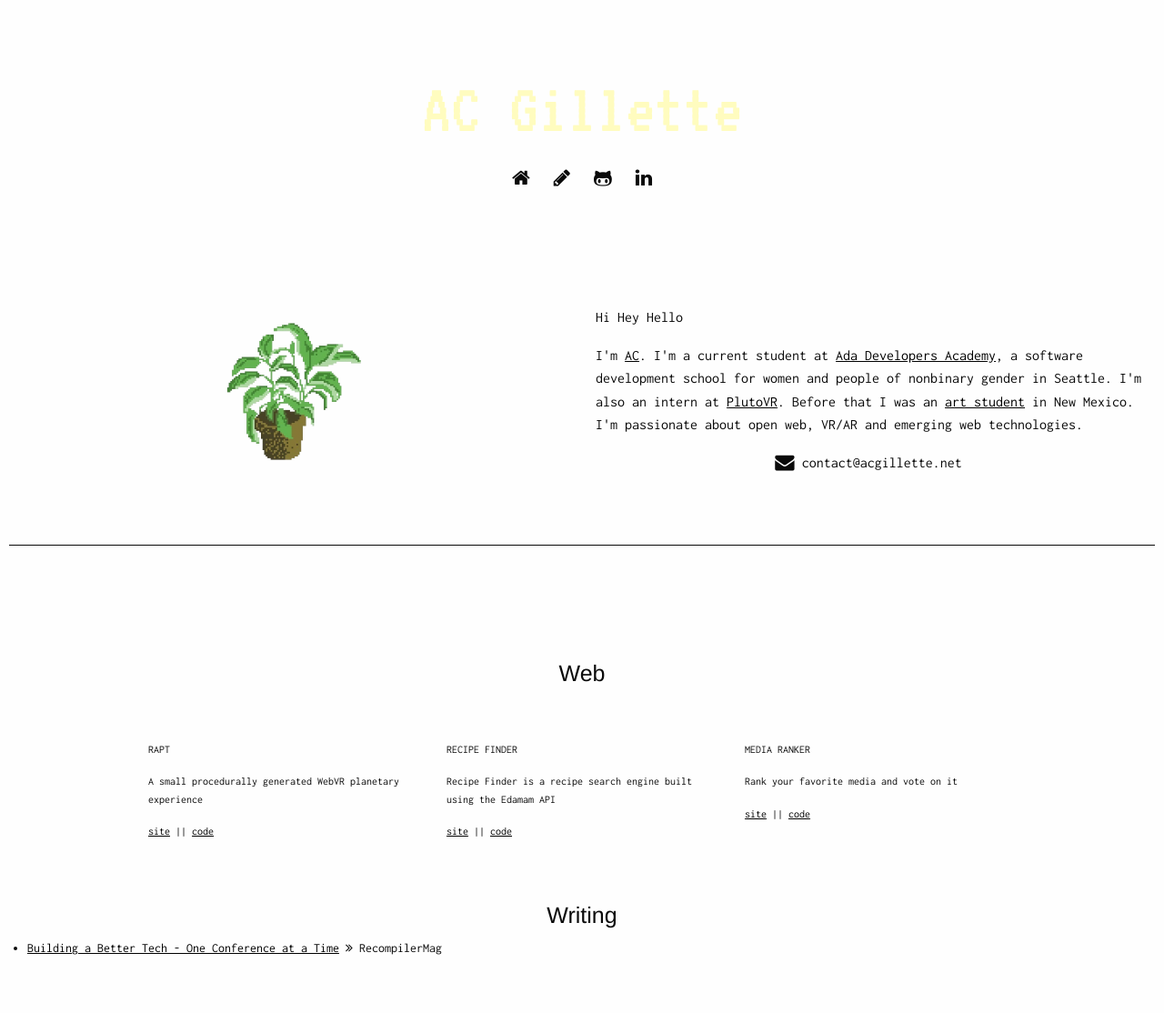
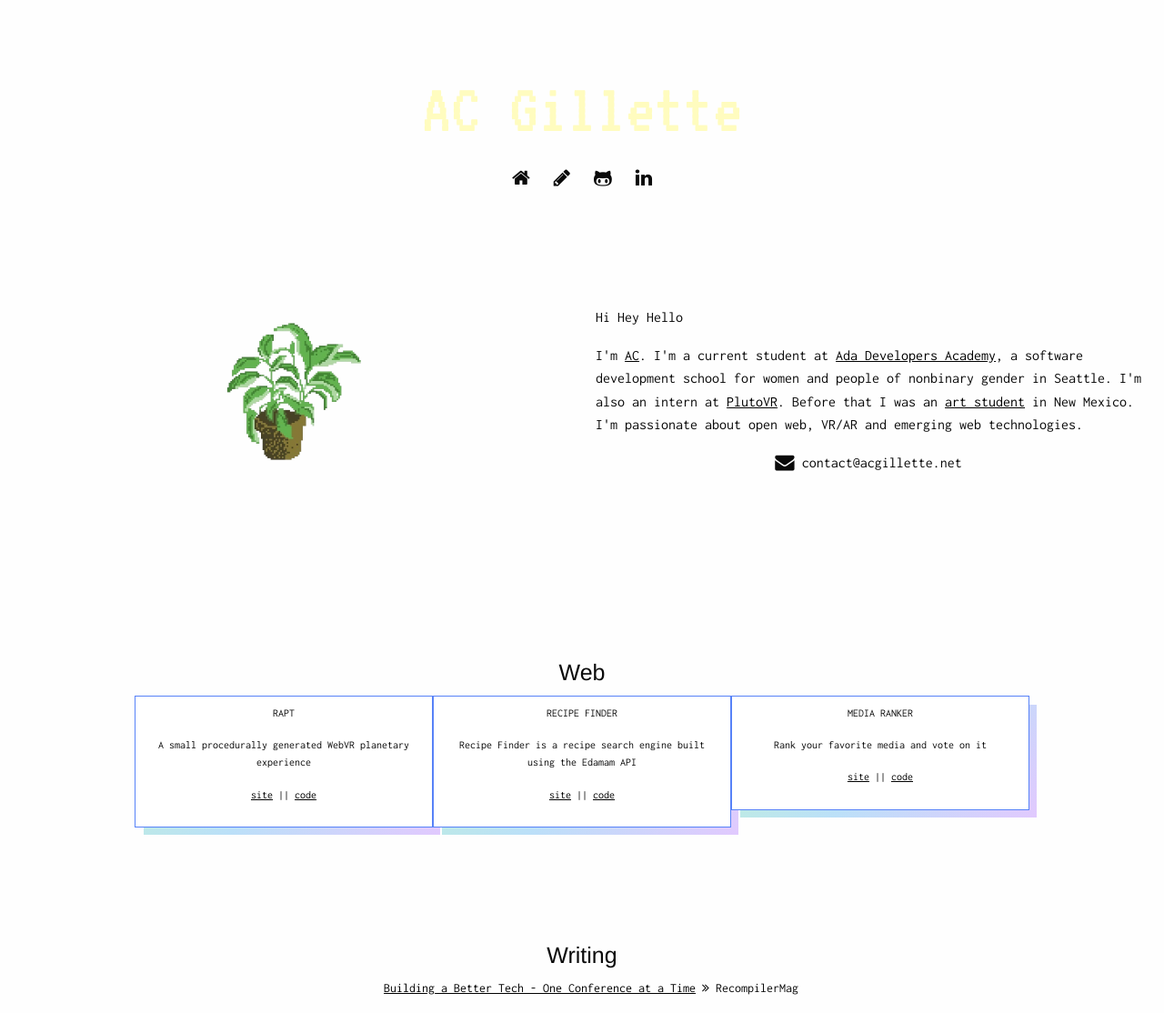
Before and after one commit to acgillette/acgillette.github.io, a Jekyll site: the page built from index.html, in a window 1280 px wide. Shown: the whole page at 91% size. Built offline with Jekyll 4.4.1, drawn with Linux system fonts in a browser that asks for light colours; nearby versions of some CDN libraries; before the commit the page ends 1071 px from its top, so only the background shows below that.

Commit message:
I'm an idiot lol

```diff
--- a/assets/css/main.css
+++ b/assets/css/main.css
@@ -103,24 +103,33 @@ ul {
 }
 
 #projects {
-  margin-left: 10%;
-  margin-right: 10%;
+  margin: 10%;
 }
 
-.intro {
-  border-bottom: solid;
-  border-width: 1px;
+.project::before {
+  content: '';
+  width: 100%;
+  position: absolute;
+  top: .75em;
+  left: .75em;
+  height: 100%;
+  z-index: -1;
+  background: linear-gradient(135deg,#bff3d4 0%,#bbe0f8 50%,#e1c9fe 100%);
+
 }
 
+
 .project {
-  padding: 2%;
-  padding-bottom: 5%;
-  padding-top: 5%;
   font-family: 'Inconsolata', monospace;
   font-size: 12px;
-  line-height: 1.6em;
-  letter-spacing: 0px;
   font-weight: 300;
+  border: 1px #5782f8 solid;
+  width: 30%;
+  text-align: center;
+  margin: auto;
+  padding: .75em;
+  position: relative;
+  background-color: white;
 }
 
 
@@ -145,7 +154,8 @@ ul {
 
 
 .resumelist {
-  text-align: left;
+  text-align: center;
+  list-style: none;
 }
 
 .resumelist li {
```
